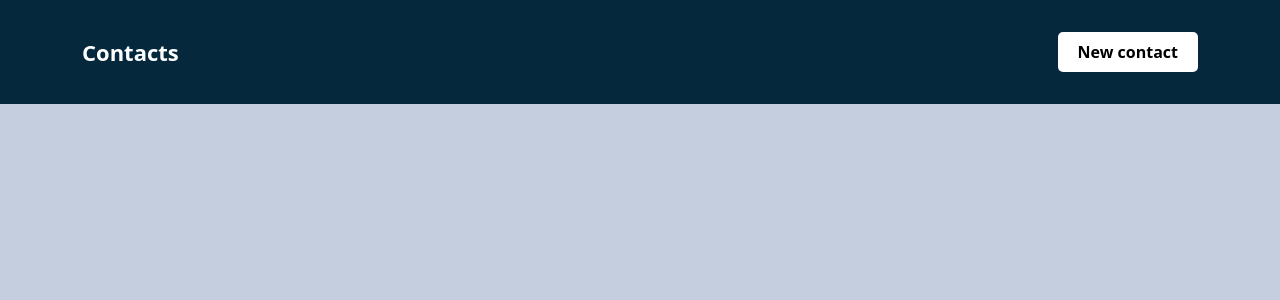
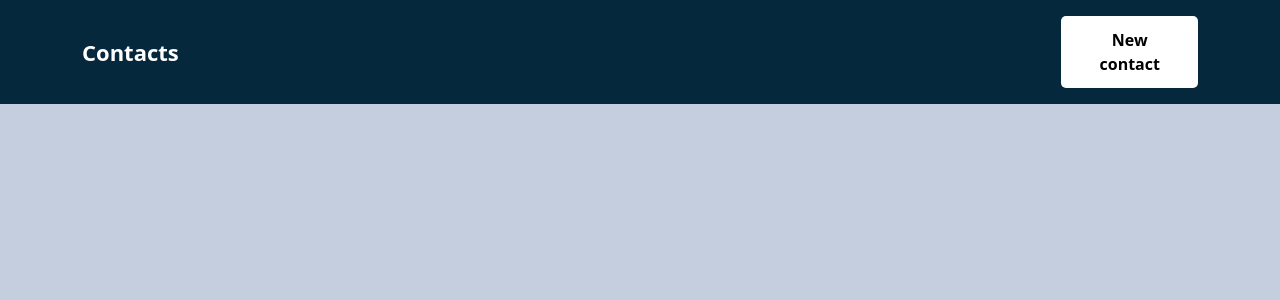
Before and after one commit to Narmin131/ContactManager, a React (Create React App) app: page / in a window 1280 px wide. Shown: the top 300 px of the page. Built offline with nearby package versions, Linux system fonts and the light colour scheme.

Commit message:
Bugs fixed

```diff
--- a/src/components/ContactForm/AddContactForm.js
+++ b/src/components/ContactForm/AddContactForm.js
@@ -4,7 +4,7 @@ import { GlobalContext } from "../../context/GlobalState";
 import { useNavigate } from "react-router-dom";
 import { NavLink } from "react-router-dom";
 import { v4 as uuidv4 } from "uuid";
-import styles from "../ContactForm/Form.module.scss";
+import   "../ContactForm/Form.scss";
 import { toast } from "react-toastify";
 import { Checkbox, Button, Form, Input, Select, Radio } from "antd";
 
@@ -12,9 +12,9 @@ const Form1 = () => {
   const { ADD_CONTACT } = useContext(GlobalContext);
   const selectOptions = [
     { value: "Bachelor" },
-    { value:"Master"  },
-    {  value:"Phd" },
-    {  value: "Doctorate" },
+    { value: "Master" },
+    { value: "Phd" },
+    { value: "Doctorate" },
   ];
   const [contact, setContact] = useState({
     id: uuidv4(),
@@ -44,33 +44,31 @@ const Form1 = () => {
     }
   };
 
-
-
   return (
     <>
       <Form
         onFinish={onSubmit}
-        className={styles.form}
         name="myForm"
         form={form}
+        className='form'
         initialValues={{
           remember: true,
         }}
         labelCol={{
-          span:5,
-          offset:1
+          span: 5,
+          offset: 1,
         }}
         wrapperCol={{
           span: 14,
-          offset:3
+          offset: 3,
         }}
       >
         <Form.Item
           label="Name"
-            name='Name'
+          name="Name"
           labelAlign="left"
-            style={{fontWeight:'bold',}}
-            rules={[{ required: true, message: "Please enter your  name!"}]}
+          style={{ fontWeight: "bold" }}
+          rules={[{ required: true, message: "Please enter your  name!" }]}
         >
           <Input
             placeholder="Enter your name"
@@ -84,9 +82,9 @@ const Form1 = () => {
 
         <Form.Item
           label="Surname"
-          name='Surname'
+          name="Surname"
           labelAlign="left"
-          style={{fontWeight:'bold',}}
+          style={{ fontWeight: "bold" }}
           rules={[{ required: true, message: "Please enter your surname!" }]}
         >
           <Input
@@ -102,9 +100,11 @@ const Form1 = () => {
         <Form.Item
           label="Father Name"
           labelAlign="left"
-          style={{fontWeight:'bold',}}
-          name='Father Name'
-          rules={[{ required: true, message: "Please enter your father name!" }]}
+          style={{ fontWeight: "bold" }}
+          name="Father Name"
+          rules={[
+            { required: true, message: "Please enter your father name!" },
+          ]}
         >
           <Input
             placeholder="Enter your father name"
@@ -118,14 +118,14 @@ const Form1 = () => {
 
         <Form.Item
           label="Email"
-          name='Email'
+          name="Email"
           labelAlign="left"
-          style={{fontWeight:'bold',}}
+          style={{ fontWeight: "bold" }}
           rules={[{ required: true, message: "Please enter your email!" }]}
         >
           <Input
             name="email"
-            type='email'
+            type="email"
             placeholder="Enter your e-mail"
             value={email}
             onChange={(e) =>
@@ -136,10 +136,10 @@ const Form1 = () => {
 
         <Form.Item
           label="Specialty"
-          name='Specialty'
+          name="Specialty"
           labelAlign="left"
-          style={{fontWeight:'bold',}}
-          rules={[{ required: true, message: "Please enter your specialty!"  }]}
+          style={{ fontWeight: "bold" }}
+          rules={[{ required: true, message: "Please enter your specialty!" }]}
         >
           <Input
             name="specialty"
@@ -152,22 +152,22 @@ const Form1 = () => {
         </Form.Item>
 
         <Form.Item
-        label='Education'
-        name='Education Level'
+          label="Education"
+          name="Education Level"
           labelAlign="left"
-        style={{fontWeight:'bold',}}
+          style={{ fontWeight: "bold" }}
         >
           <Select
-            onChange={(e)=>setContact({ ...contact, education : e })}
-            defaultValue='bachelor'
+            onChange={(e) => setContact({ ...contact, education: e })}
+            defaultValue="bachelor"
             name="education"
             style={{
               width: 120,
-              textTransform:'capitalize'
+              textTransform: "capitalize",
             }}
           >
-            {selectOptions.map((item,index) => (
-              <Option key={index} value={item.value} ></Option>
+            {selectOptions.map((item, index) => (
+              <Option key={index} value={item.value}></Option>
             ))}
           </Select>
         </Form.Item>
@@ -175,9 +175,10 @@ const Form1 = () => {
         <Form.Item
           label="Gender"
           labelAlign="left"
-         name='Gender'
-         style={{fontWeight:'bold',}}
-         rules={[{ required: true, message: "Please select your gender!" }]}>
+          name="Gender"
+          style={{ fontWeight: "bold" }}
+          rules={[{ required: true, message: "Please select your gender!" }]}
+        >
           <Radio.Group
             onChange={(e) =>
               setContact({
@@ -194,10 +195,7 @@ const Form1 = () => {
             >
               Female
             </Radio>
-            <Radio
-            id="Male"
-            value="Male"
-            checked={contact.gender === "Male"}>
+            <Radio id="Male" value="Male" checked={contact.gender === "Male"}>
               Male
             </Radio>
           </Radio.Group>
@@ -205,11 +203,12 @@ const Form1 = () => {
 
         <Form.Item
           labelAlign="left"
-        style={{fontWeight:'bold',}}
+          style={{ fontWeight: "bold" }}
           wrapperCol={{
             offset: 1,
             span: 16,
-        }}>
+          }}
+        >
           <Checkbox
             name="updatesNotification"
             checked={contact.updatesNotification === "update"}
@@ -225,12 +224,14 @@ const Form1 = () => {
           </Checkbox>
         </Form.Item>
 
-        <div className={styles.buttons}>
-          <Button type="primary" htmlType="submit" >
+        <div className='buttons'>
+          <Button type="primary" htmlType="submit">
             Add contact
           </Button>
           <NavLink to="/" className="mx-3">
-            <Button danger type="primary" >Cancel</Button>
+            <Button danger type="primary">
+              Cancel
+            </Button>
           </NavLink>
         </div>
       </Form>
--- a/src/components/ContactForm/EditContactForm.js
+++ b/src/components/ContactForm/EditContactForm.js
@@ -3,7 +3,7 @@ import { NavLink } from "react-router-dom";
 import { useContext, useState, useEffect } from "react";
 import { useNavigate, useParams } from "react-router-dom";
 import { GlobalContext } from "../../context/GlobalState";
-import styles from "../ContactForm/Form.module.scss";
+import  "../ContactForm/Form.scss";
 import { toast } from "react-toastify";
 import { Checkbox, Button, Form, Input, Select, Radio } from "antd";
 const EditContactForm = () => {
@@ -66,7 +66,7 @@ const EditContactForm = () => {
   return (
     <Form
       onFinish={onSubmit}
-      className={styles.form}
+      className='form'
       name="myForm"
       form={form}
       initialValues={{
@@ -235,7 +235,7 @@ const EditContactForm = () => {
         </Checkbox>
       </Form.Item>
 
-      <div className={styles.buttons}>
+      <div className='buttons'>
         <Button type="primary" htmlType="submit">
           Update contact
         </Button>
--- a/src/components/Contacts/Contacts.js
+++ b/src/components/Contacts/Contacts.js
@@ -1,7 +1,7 @@
 import React, { useContext } from "react";
 import { GlobalContext } from "../../context/GlobalState";
 import EditIcon from "../../assets/icons/EditIcon";
-import styles from "../Contacts/contacts.module.scss";
+import "../Contacts/contacts.scss";
 import { NavLink } from "react-router-dom";
 import InfoModal from "../../utils/InfoModal";
 import ConfirmModal from "../../utils/ConfirmModal";
@@ -10,28 +10,28 @@ const Contacts = () => {
   const { contacts } = useContext(GlobalContext);
 
   return (
-    <div className={styles.contacts} >
+    <div className='contacts' >
       <div className="container">
         <div className="row  d-flex justify-content-center">
           {contacts?.map((contact) =>
             (
               <div className="col-lg-7 p-3" key={contact.id}>
-                <div className={styles.contact}>
+                <div className='contact'>
                   <div>
-                    <h1 className={styles.title}>
+                    <h1 className='title'>
                       {contact.name} {contact.surname} {contact.fatherName}
                     </h1>
-                    <p className={styles.desc}>{contact.specialty}</p>
+                    <p className='desc'>{contact.specialty}</p>
 
                   </div>
-                  <div className={styles.btns}>
-                    <div className={`${styles.contactBtn} ${styles.infoBtn}`}>
+                  <div className='btns'>
+                    <div className='contactBtn infoBtn'>
                       <InfoModal  id={contact.id} contact={contact}/>
                     </div>
-                    <NavLink className={`${styles.contactBtn} ${styles.editBtn}`} to={`/contact/edit/${contact.id}`}>
+                    <NavLink className='contactBtn editBtn'to={`/contact/edit/${contact.id}`}>
                       <EditIcon contact={contact} />
                     </NavLink>
-                    <div className={`${styles.contactBtn} ${styles.deleteBtn}`}  >
+                    <div className='contactBtn deleteBtn' >
                       <ConfirmModal id={contact.id} />
                     </div>
                   </div>
--- a/src/components/Header/Header.js
+++ b/src/components/Header/Header.js
@@ -1,14 +1,20 @@
 import React from "react";
 import { NavLink } from "react-router-dom";
-import styles from "../Header/Header.module.scss"
+import "../Header/Header.scss";
 const Header = () => {
   return (
-      <nav className={styles.navbar}>
-        <div className="container d-flex justify-content-between align-items-center h-100">
-          <NavLink to='/' className={styles.contacts}>Contacts</NavLink>
-          <NavLink to='/contact/new' className={styles.add}> New contact</NavLink>
+    <nav className="nav-bar">
+      <div className="container h-100">
+        <div className="d-flex justify-content-between align-items-center h-100">
+          <NavLink to="/" className="contacts">
+            Contacts
+          </NavLink>
+          <NavLink to="/contact/new" className="add">
+            New contact
+          </NavLink>
         </div>
-      </nav>
+      </div>
+    </nav>
   );
 };
 
--- a/src/components/Header/Header.module.scss
+++ b/src/components/Header/Header.scss
@@ -1,4 +1,4 @@
-.navbar{
+.nav-bar{
  width: 100%;
  height: 13vh;
  background-color: #06283D;
@@ -7,6 +7,7 @@
       font-weight: bold;
       font-size: 22px;
       text-decoration: none;
+      display: inline-block;
    }
    .add{
       color: #000;
@@ -16,6 +17,8 @@
       font-size: 16px;
       text-decoration: none;
       border-radius: 5px;
-      padding: 8px 20px;
+      padding: 12px 20px;
+      width: 150px;
+      text-align: center;
    }
 }
--- a/src/utils/InfoModal.js
+++ b/src/utils/InfoModal.js
@@ -2,7 +2,7 @@ import React from "react";
 import {  Modal } from "antd";
 import InfoIcon from "../assets/icons/InfoIcon";
 import 'antd/dist/antd.min.css'
-import styles from "../utils/Modal.module.scss"
+import styles from "../utils/Modal.scss"
 
 
 const InfoModal = (  {contact} ) => {
```
Also changed, not shown: src/utils/ConfirmModal.js (+11 -13 lines), src/components/ContactForm/Form.scss (renamed from src/components/ContactForm/Form.module.scss), src/components/Contacts/contacts.scss (renamed from src/components/Contacts/contacts.module.scss), src/utils/Modal.scss (renamed from src/utils/Modal.module.scss). Lines whose indentation alone changed are shown as unchanged.
